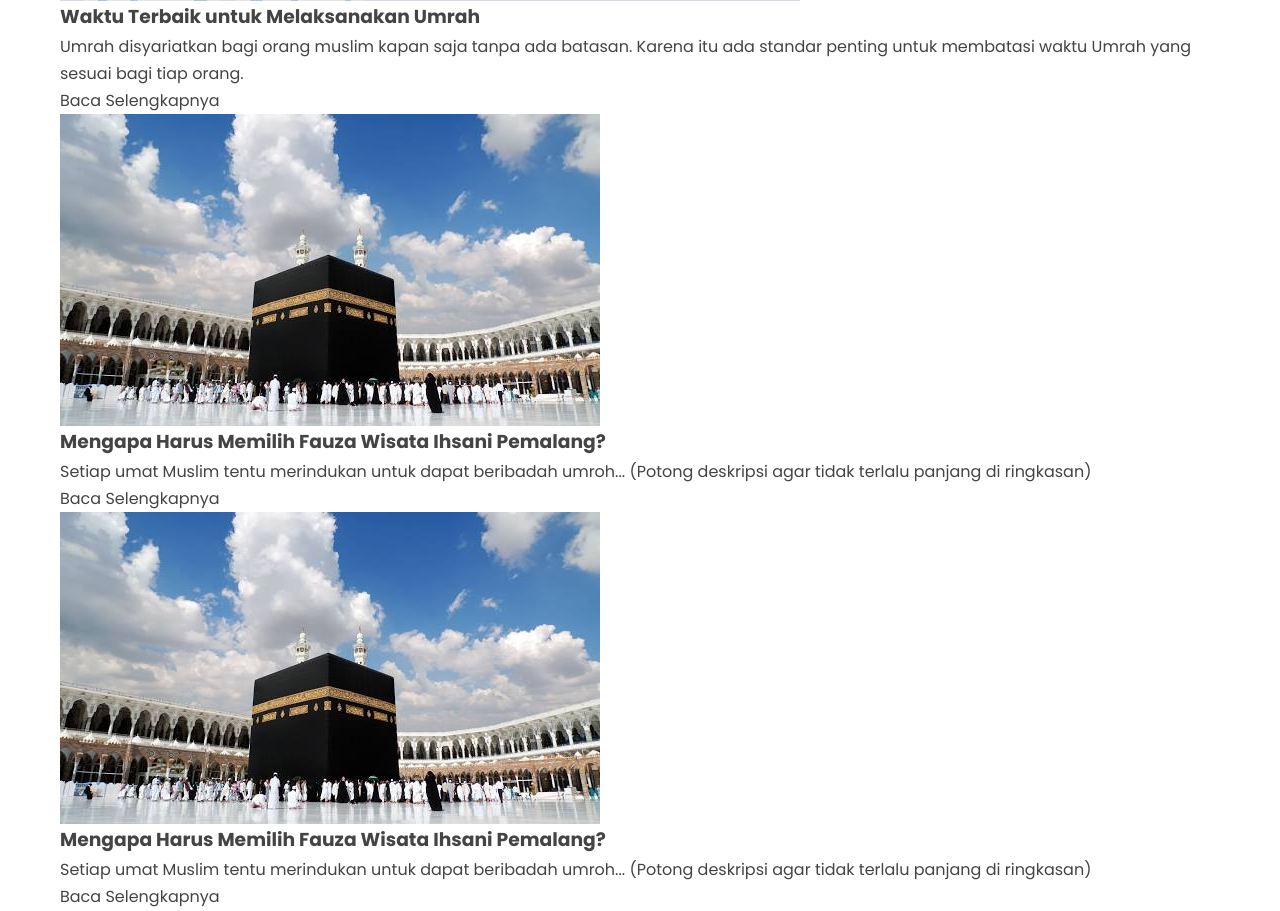
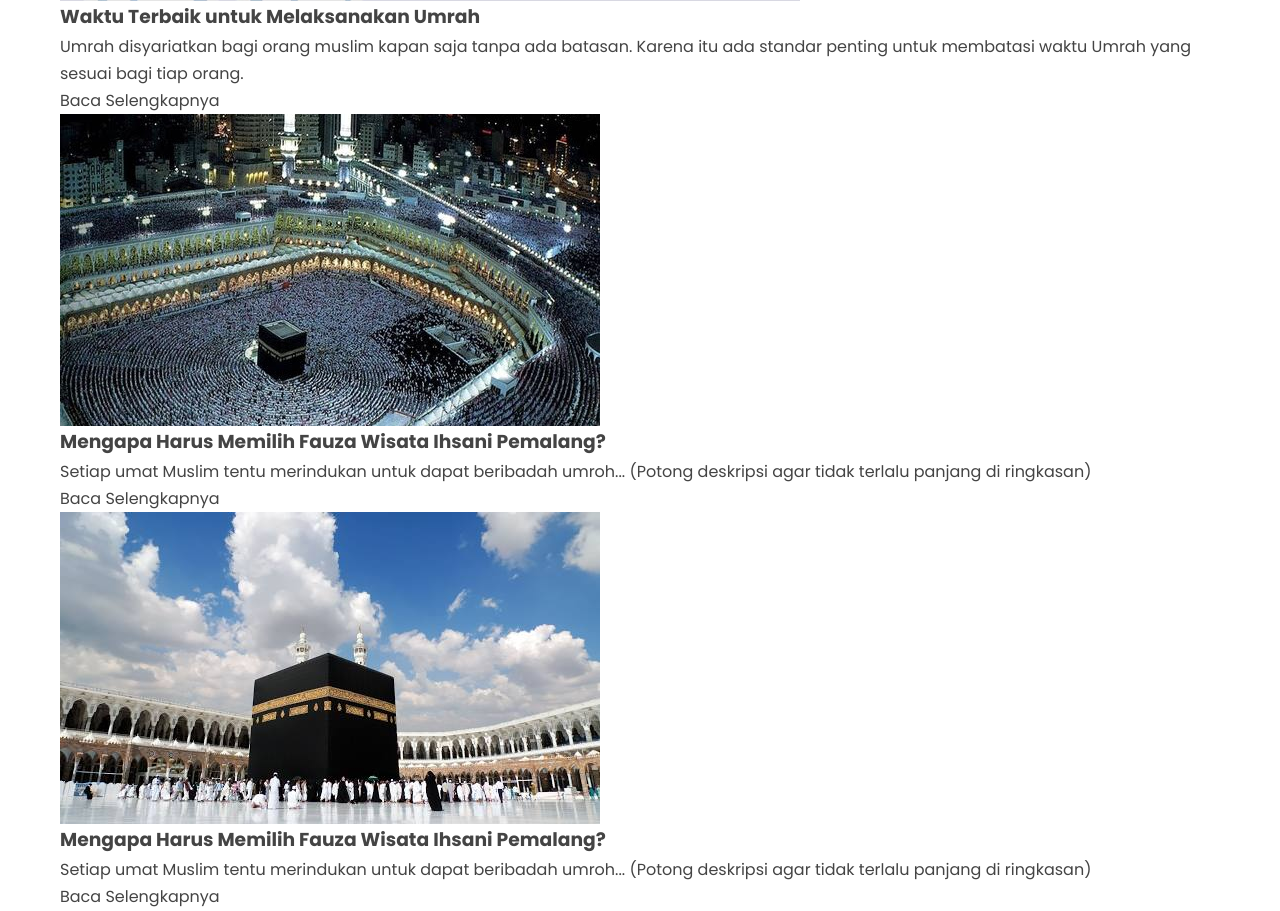
Before and after one commit to Fauzawisataihsanipemalang/PT.Fauza_Wisata_Ihsani_Pemalang.com, a plain HTML site: page Artikel.html in a window 1280 px wide. Shown: the part 2496-3407 px from the top of the page. Drawn offline with Linux system fonts and the light colour scheme.

Commit message:
Update Artikel.html

```diff
--- a/Artikel.html
+++ b/Artikel.html
@@ -83,7 +83,7 @@
 
                     <!-- Artikel 4 -->
                     <article class="article-card animate-on-scroll" data-delay="0.6s">
-                        <img src="makkah4.jpeg" alt="Artikel 4" class="article-image">
+                        <img src="makkah1.jpg" alt="Artikel 4" class="article-image">
                         <div class="article-content">
                             <h3 class="article-title"><a href="artikel4.html">Mengapa Harus Memilih Fauza Wisata Ihsani Pemalang?</a></h3>
                             <p class="article-excerpt">Setiap umat Muslim tentu merindukan untuk dapat beribadah umroh... (Potong deskripsi agar tidak terlalu panjang di ringkasan)</p>
```
